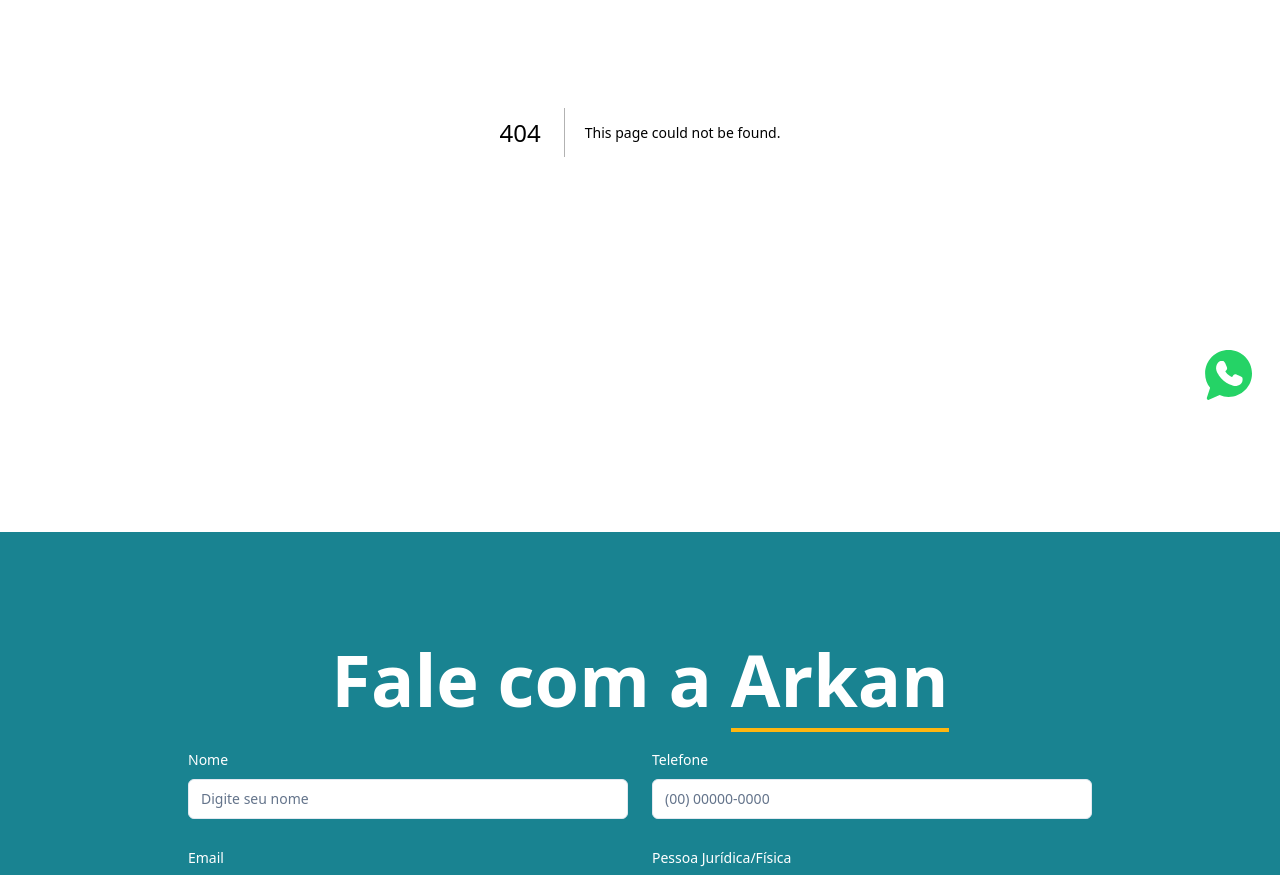
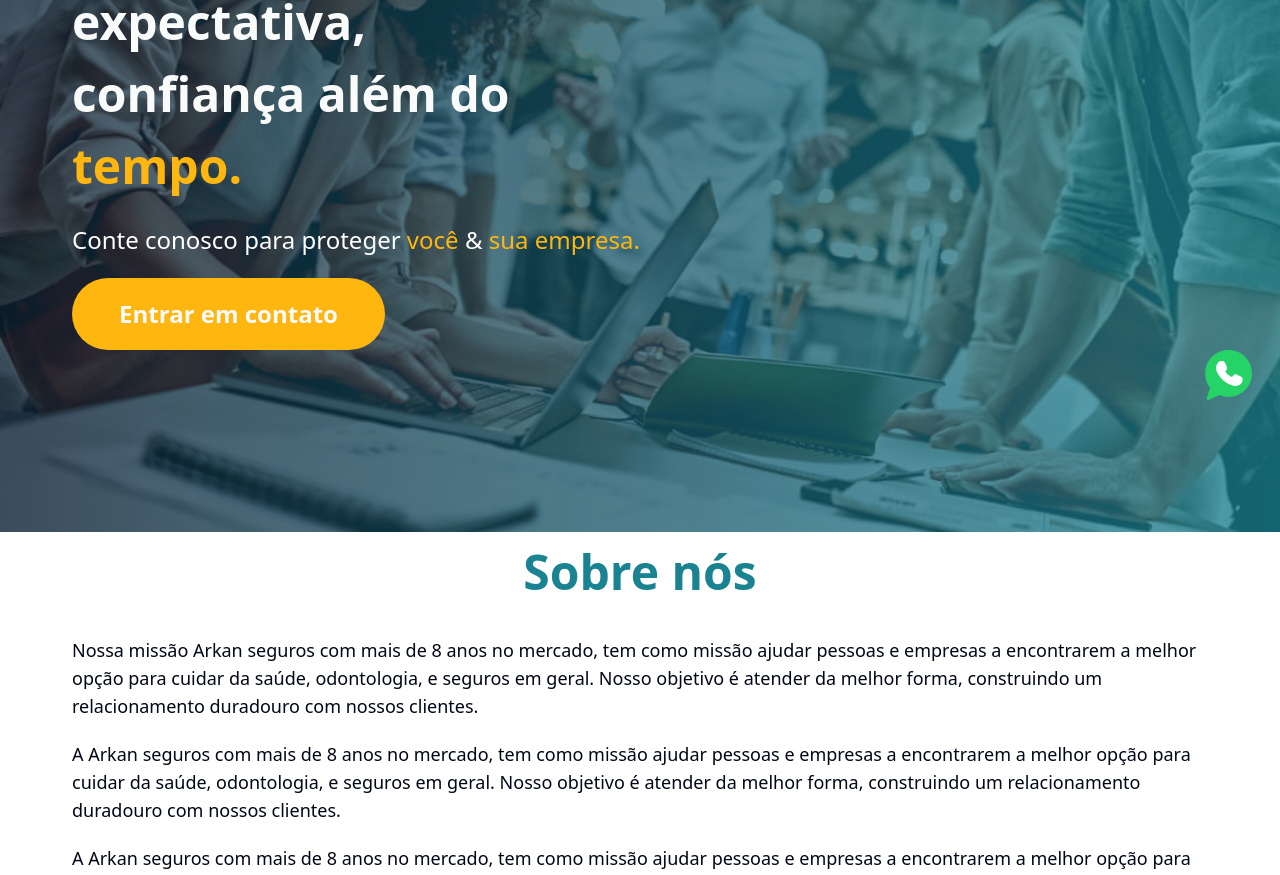
Before and after one commit to ata1de/ArkanSeguros, a Next.js app: page /about in a window 1280 px wide. Before the commit this address had no page. Shown: the part 380-1255 px from the top of the page. Built offline with nearby package versions, Linux system fonts and the light colour scheme.

Commit message:
feat/main: created about us page

```diff
--- /dev/null
+++ b/src/app/about/page.tsx
@@ -0,0 +1,93 @@
+import Hero from '@/components/Hero'
+import React from 'react'
+
+const About = () => {
+  return (
+    <div>
+        <Hero title="Proteção além da expectativa, confiança além do tempo" lastWordSubTitle="" bgUrl="/arkan_bg_about.jpg"/>
+
+        <div className='flex flex-col justify-center items-center gap-6 mt-4'>
+            <div className='px-[72px] flex flex-col justify-center max-w-[1296px]'>
+                <p className='text-5xl text-LightBlue font-bold text-center pb-10'>Sobre nós</p>
+                <p className='pb-5 text-lg'>Nossa missão Arkan seguros com mais de 8 anos no
+                mercado, tem como missão ajudar
+                pessoas e empresas a encontrarem a
+                melhor opção para cuidar da saúde,
+                odontologia, e seguros em geral. Nosso
+                objetivo é atender da melhor forma,
+                construindo um relacionamento duradouro com nossos clientes.
+                </p>
+                <p className='pb-5 text-lg'>A Arkan seguros com mais de 8 anos no
+                mercado, tem como missão ajudar
+                pessoas e empresas a encontrarem a
+                melhor opção para cuidar da saúde,
+                odontologia, e seguros em geral. Nosso
+                objetivo é atender da melhor forma,
+                construindo um relacionamento duradouro com nossos clientes.
+                </p>
+                <p className='pb-10 text-lg'>
+                A Arkan seguros com mais de 8 anos no
+                mercado, tem como missão ajudar
+                pessoas e empresas a encontrarem a
+                melhor opção para cuidar da saúde,
+                odontologia, e seguros em geral. Nosso
+                objetivo é atender da melhor forma,
+                construindo um relacionamento duradouro com nossos clientes.
+                </p>
+                <div className='bg-DarkBlue text-bold w-auto rounded-xl flex justify-center items-center h-[140px]'>
+                    <p className='text-center text-[24px] text-Yellow max-w-[811px]'>A Arkan Seguros ficará à disposição para auxiliar no
+                    desenvolvimento da sua empresa</p>
+                </div>
+            </div>
+
+            <div className='px-[72px] flex flex-col justify-center max-w-[1296px]'>
+                <p className='text-5xl text-LightBlue font-bold text-center pb-10'>Como surgimos</p>
+                <p className='pb-5 text-lg'>Nossa missão Arkan seguros com mais de 8 anos no
+                mercado, tem como missão ajudar
+                pessoas e empresas a encontrarem a
+                melhor opção para cuidar da saúde,
+                odontologia, e seguros em geral. Nosso
+                objetivo é atender da melhor forma,
+                construindo um relacionamento duradouro com nossos clientes.
+                </p>
+                <p className='pb-5 text-lg'>A Arkan seguros com mais de 8 anos no
+                mercado, tem como missão ajudar
+                pessoas e empresas a encontrarem a
+                melhor opção para cuidar da saúde,
+                odontologia, e seguros em geral. Nosso
+                objetivo é atender da melhor forma,
+                construindo um relacionamento duradouro com nossos clientes.
+                </p>
+                <p className='pb-5 text-lg'>A Arkan seguros com mais de 8 anos no
+                mercado, tem como missão ajudar
+                pessoas e empresas a encontrarem a
+                melhor opção para cuidar da saúde,
+                odontologia, e seguros em geral. Nosso
+                objetivo é atender da melhor forma,
+                construindo um relacionamento duradouro com nossos clientes.
+                </p>
+                <p className='pb-5 text-lg'>A Arkan seguros com mais de 8 anos no
+                mercado, tem como missão ajudar
+                pessoas e empresas a encontrarem a
+                melhor opção para cuidar da saúde,
+                odontologia, e seguros em geral. Nosso
+                objetivo é atender da melhor forma,
+                construindo um relacionamento duradouro com nossos clientes.
+                </p>
+                <p className='pb-10 text-lg'>
+                A Arkan seguros com mais de 8 anos no
+                mercado, tem como missão ajudar
+                pessoas e empresas a encontrarem a
+                melhor opção para cuidar da saúde,
+                odontologia, e seguros em geral. Nosso
+                objetivo é atender da melhor forma,
+                construindo um relacionamento duradouro com nossos clientes.
+                </p>
+            </div>
+
+        </div>
+    </div>
+  )
+}
+
+export default About
--- a/src/app/contact/page.tsx
+++ b/src/app/contact/page.tsx
@@ -7,7 +7,7 @@
 
 const Contact = () => {
   return (
-    <div className='border-b-2 border-Yellow px-[32px] min-[465px]:px-[72px] pb-[52px] bg-DarkBlue min-h-[739px] text-white'>
+    <div className='border-t-4 border-Yellow px-[32px] min-[465px]:px-[72px] pb-[52px] bg-DarkBlue min-h-[739px] text-white'>
       <p className='font-bold text-5xl min-[465px]:text-7xl pt-[42px] mb-[32px]'>Contatos</p>
 
       <div className='rounded-md border-4 border-LightBlue mb-4 bg-MediumBlue flex flex-col md:flex-row justify-between items-center p-3 text-WhiteDefault min-[465px]:p-6 '>
--- a/src/components/Footer.tsx
+++ b/src/components/Footer.tsx
@@ -5,7 +5,7 @@
 
 const Footer = () => {
   return (
-    <div className='bg-DarkBlue border-t-2 border-Yellow px-[83px] pt-[100px]  '>
+    <div className='bg-DarkBlue border-t-4 border-Yellow px-[83px] pt-[100px]  '>
         <div className='flex flex-col gap-8 md:gap-0 md:flex-row justify-between items-center'>
             <Image src='/arkan_logo_dark.svg' width={358} height={289.5} alt='Logo Arkan'/>
 
--- a/src/components/Hero.tsx
+++ b/src/components/Hero.tsx
@@ -70,12 +70,12 @@
     <div style={containerStyle}>
       <div style={overlayStyle}></div>
       <div style={contentStyle} className='flex flex-col gap-5 w-1/2 items-left justify-center ml-[72px] h-full'>
-        <h1 className='font-bold text-[48px] text-WhiteDefault max-w-[500px]'>
+        <h1 className='font-bold text-[48px] max-[475px]:text-[36px] text-WhiteDefault max-w-[500px]'>
           {newTitleWithoutLastWord} <span className='text-Yellow'>{lastWord}.</span>
         </h1>
-        <p className='font-normal text-[24px]'>Conte conosco para proteger <span className='text-Yellow'>você</span> & <span className='text-Yellow'>{subTitleLastWord}.</span></p>
+        <p className='font-normal text-[24px] max-[475px]:text-[16px]'>Conte conosco para proteger <span className='text-Yellow'>você</span> & <span className='text-Yellow'>{subTitleLastWord}.</span></p>
         <Link href="https://wa.me/+5581988575153?text=Ol%C3%A1%2C+venha+nos+conhecer%2C+n%C3%A3o+hesite+em+mandar+mensagem%21%21" target='_blank' className='no-underline w-[313px]'>
-          <Button className='p-5 bg-Yellow w-[313px] rounded-full h-[72px] font-bold text-2xl'>Entrar em contato</Button>
+          <Button className='p-5 bg-Yellow w-[313px] rounded-full h-[72px] font-bold text-2xl max-[475px]:text-xl max-[475px]:w-[230px]'>Entrar em contato</Button>
         </Link>
       </div>
     </div>
```
Also changed, not shown: public/arkan_bg_about.jpg (added).
